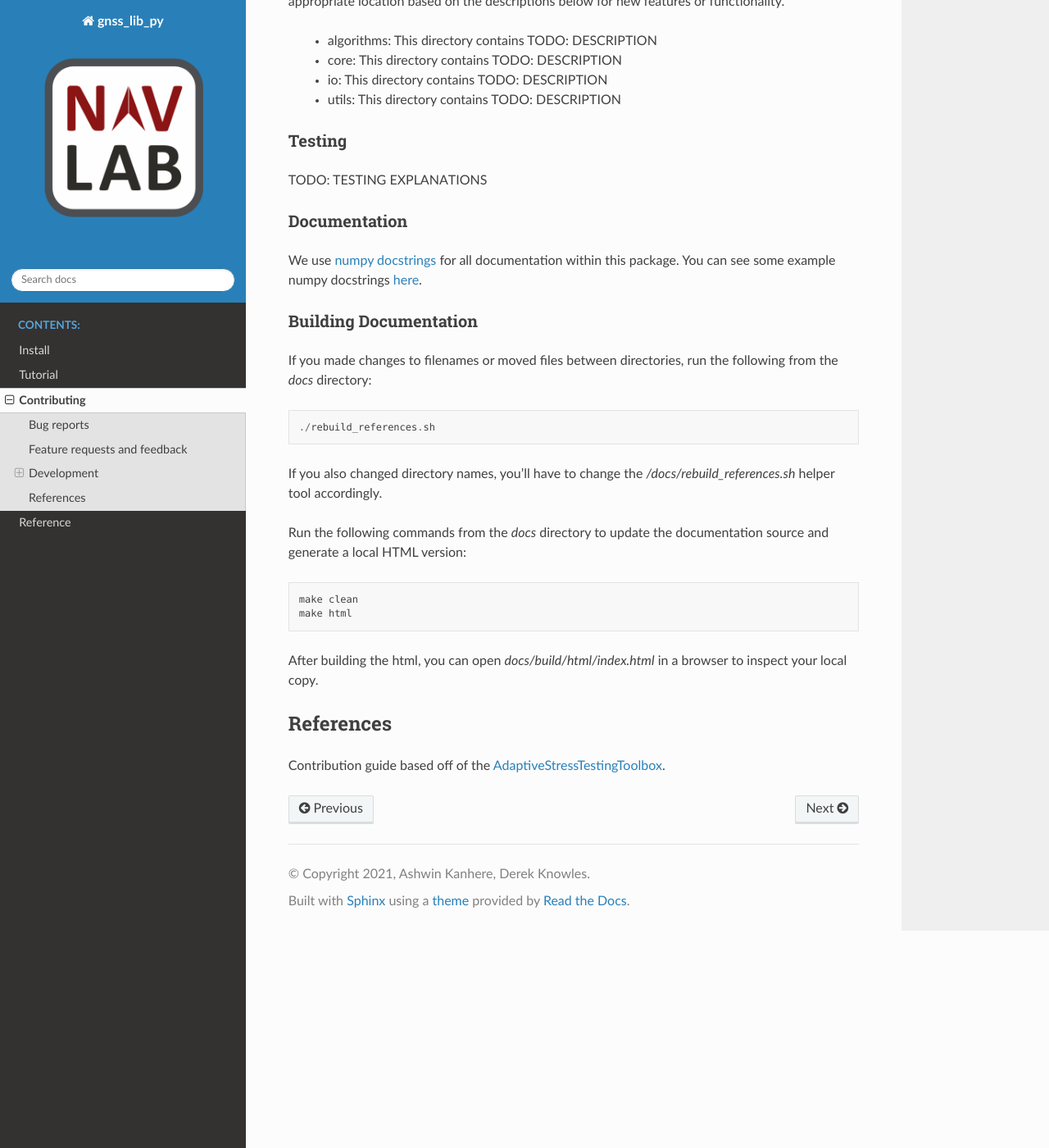
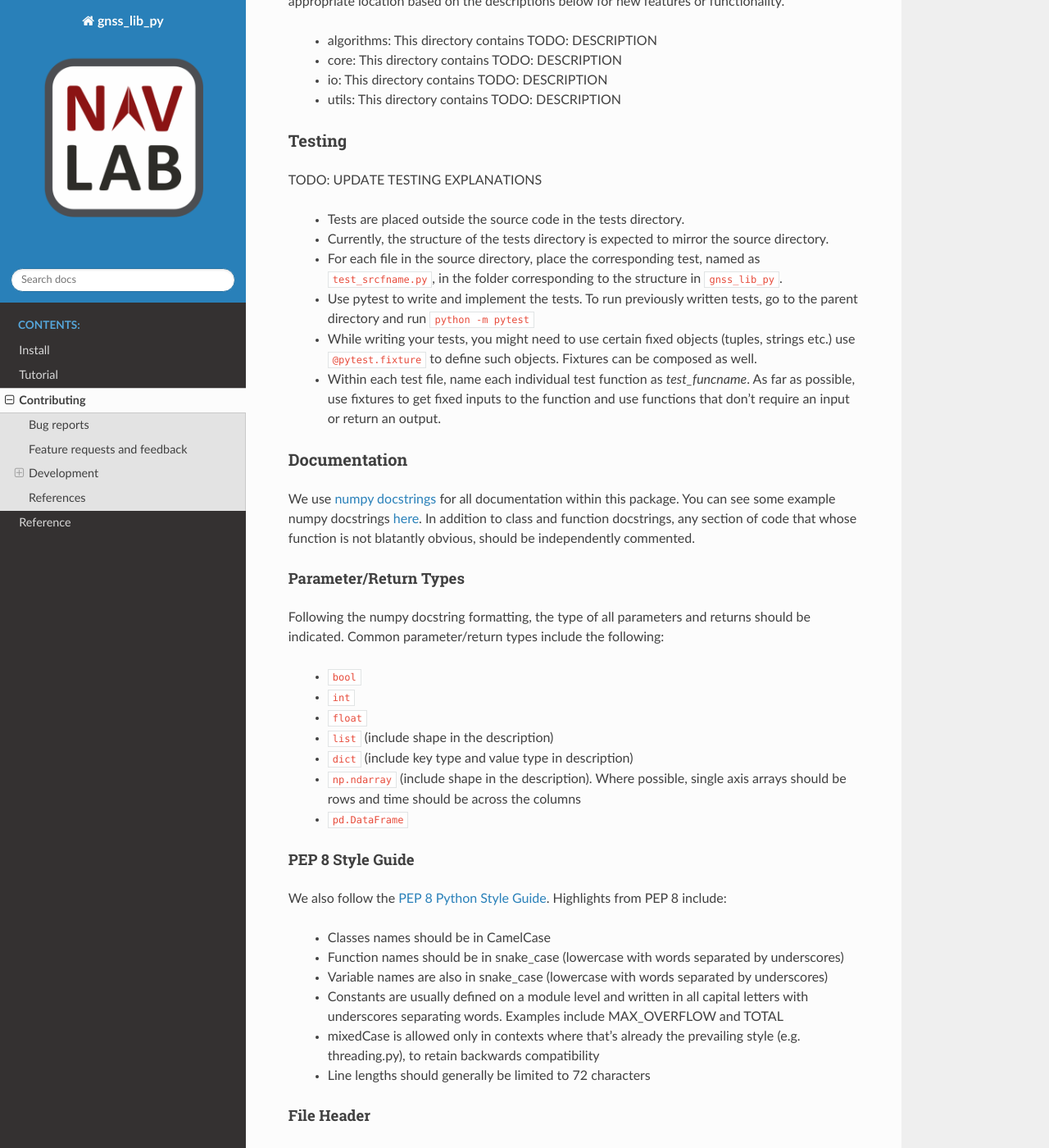
Before and after one commit to Stanford-NavLab/gnss_lib_py, a Sphinx documentation site: the page built from docs/source/contributing.rst, in a window 1280 px wide and 1400 px high, scrolled down 2127 px. Shown: the whole window at 82% size. Built offline with Sphinx 7.4.7 and the Read the Docs theme 2.0.0, drawn with Linux system fonts in a browser that asks for light colours; some of the changed text lies outside the part shown.

Commit message:
updated documentation guidelines

```diff
--- a/docs/source/contributing.rst
+++ b/docs/source/contributing.rst
@@ -113,7 +113,24 @@ below for new features or functionality.
 Testing
 +++++++
 
-TODO: TESTING EXPLANATIONS
+TODO: UPDATE TESTING EXPLANATIONS
+
+    * Tests are placed outside the source code in the tests directory.
+    * Currently, the structure of the tests directory is expected to
+      mirror the source directory.
+    * For each file in the source directory, place the corresponding
+      test, named as :code:`test_srcfname.py`, in the folder corresponding
+      to the structure in :code:`gnss_lib_py`.
+    * Use pytest to write and implement the tests. To run previously
+      written tests, go to the parent directory and run
+      :code:`python -m pytest`
+    * While writing your tests, you might need to use certain fixed
+      objects (tuples, strings etc.) use :code:`@pytest.fixture` to
+      define such objects. Fixtures can be composed as well.
+    * Within each test file, name each individual test function as
+      `test_funcname`. As far as possible, use fixtures to get fixed
+      inputs to the function and use functions that don't require an
+      input or return an output.
 
 Documentation
 +++++++++++++
@@ -122,25 +139,110 @@ We use `numpy docstrings
 <https://numpydoc.readthedocs.io/en/latest/format.html>`_
 for all documentation within this package. You can see some example
 numpy docstrings `here <https://sphinxcontrib-napoleon.readthedocs.io/en/latest/example_numpy.html#example-numpy>`_.
+In addition to class and function docstrings, any section of code that
+whose function is not blatantly obvious, should be independently
+commented.
+
+Parameter/Return Types
+^^^^^^^^^^^^^^^^^^^^^^
+Following the numpy docstring formatting, the type of all parameters and
+returns should be indicated. Common parameter/return types include the
+following:
+
+    * :code:`bool`
+    * :code:`int`
+    * :code:`float`
+    * :code:`list` (include shape in the description)
+    * :code:`dict` (include key type and value type in description)
+    * :code:`np.ndarray` (include shape in the description). Where possible,
+      single axis arrays should be rows and time should be across
+      the columns
+    * :code:`pd.DataFrame`
+
+PEP 8 Style Guide
+^^^^^^^^^^^^^^^^^
+We also follow the `PEP 8 Python Style Guide
+<https://www.python.org/dev/peps/pep-0008/>`_. Highlights from PEP 8
+include:
+
+    * Classes names should be in CamelCase
+    * Function names should be in snake_case (lowercase with words
+      separated by underscores)
+    * Variable names are also in snake_case (lowercase with words
+      separated by underscores)
+    * Constants are usually defined on a module level and written in all
+      capital letters with underscores separating words. Examples
+      include MAX_OVERFLOW and TOTAL
+    * mixedCase is allowed only in contexts where that's already the
+      prevailing style (e.g. threading.py), to retain backwards
+      compatibility
+    * Line lengths should generally be limited to 72 characters
+
+File Header
+^^^^^^^^^^^
+Use the following header for each file:
+
+::
+
+    ########################################################################
+    # Author(s):    F. Lastname
+    # Date:         DD Mmm YYYY
+    # Desc:         Short helpful description
+    ########################################################################
+
+Citations
+^^^^^^^^^
+Citations should be added on a function by function basis.
+
+TODO: ADD GUIDE FOR HOW TO CITE BASED ON AMOUNT OF CHANGED CODE FROM
+SOURCE
+
+Miscellaneous Notes
+^^^^^^^^^^^^^^^^^^^
+    * MATLAB is correctly written with all capital letters.
+    * GitHub is correctly written with the G & H capitalized.
+    * Vectors (lists, np.ndarrays, etc.) should be rows and time should
+      be across columns.
+    * Assert errors and tell the user what caused that particular error.
+      For example, if a column vector is passed instead of a row vector,
+      the assertion error message should say that a row vector was
+      expected.
+    * Write units in brackets in comments and docstrings. For example,
+      [m].
 
 Building Documentation
 ++++++++++++++++++++++
 
 If you made changes to filenames or moved files between directories,
-run the following from the `docs` directory::
+run the following from the :code:`docs` directory::
 
     ./rebuild_references.sh
 
-If you also changed directory names, you'll have to change the
-`/docs/rebuild_references.sh` helper tool accordingly.
+If you also changed directory names:
 
-Run the following commands from the `docs` directory to update the
-documentation source and generate a local HTML version::
+    * update :code:`docs/conf.py` to reflect correct directory names
+    * update the helper tool :code:`/docs/rebuild_references.sh`
+    * search the entire package files to check that all references to the
+      directory have been changed
+
+If you changed python dependencies:
+
+    * add the new dependency to the poetry dependency list with
+      :code:`poetry add package=version` or if the dependency is a
+      development tool :code:`poetry add --dev package=version`
+    * update the poetry lock file with :code:`poetry update`
+    * export update requirements.txt file for sphinx by running the
+      following from the main directory:
+      :code:`poetry export -f requirements.txt --output ./docs/source/requirements.txt`
+
+After the above, run the following commands from the :code:`docs`
+directory to update the documentation source and generate a local
+HTML version::
 
    make clean
    make html
 
-After building the html, you can open `docs/build/html/index.html` in
+After building the html, you can open :code:`docs/build/html/index.html` in
 a browser to inspect your local copy.
 
 References
```
Also changed, not shown: docs/source/requirements.txt (+28 -27 lines).
